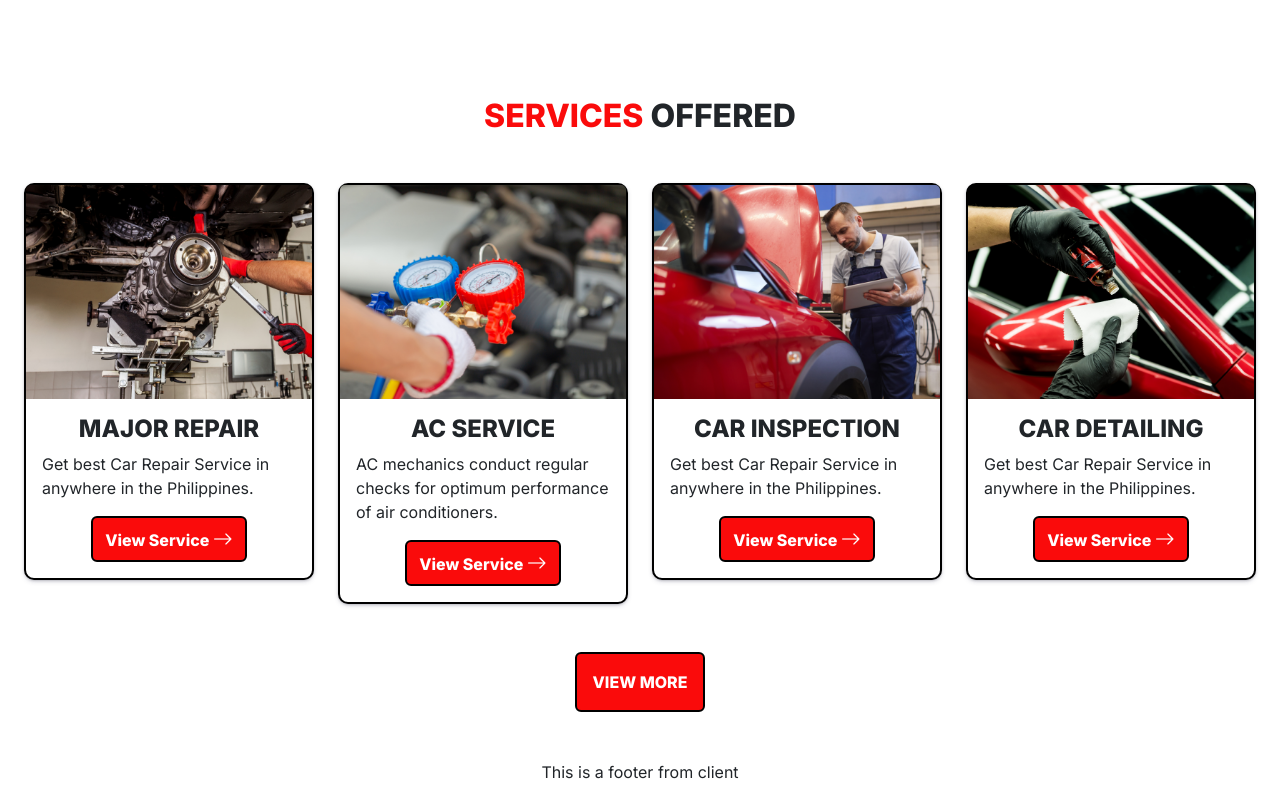
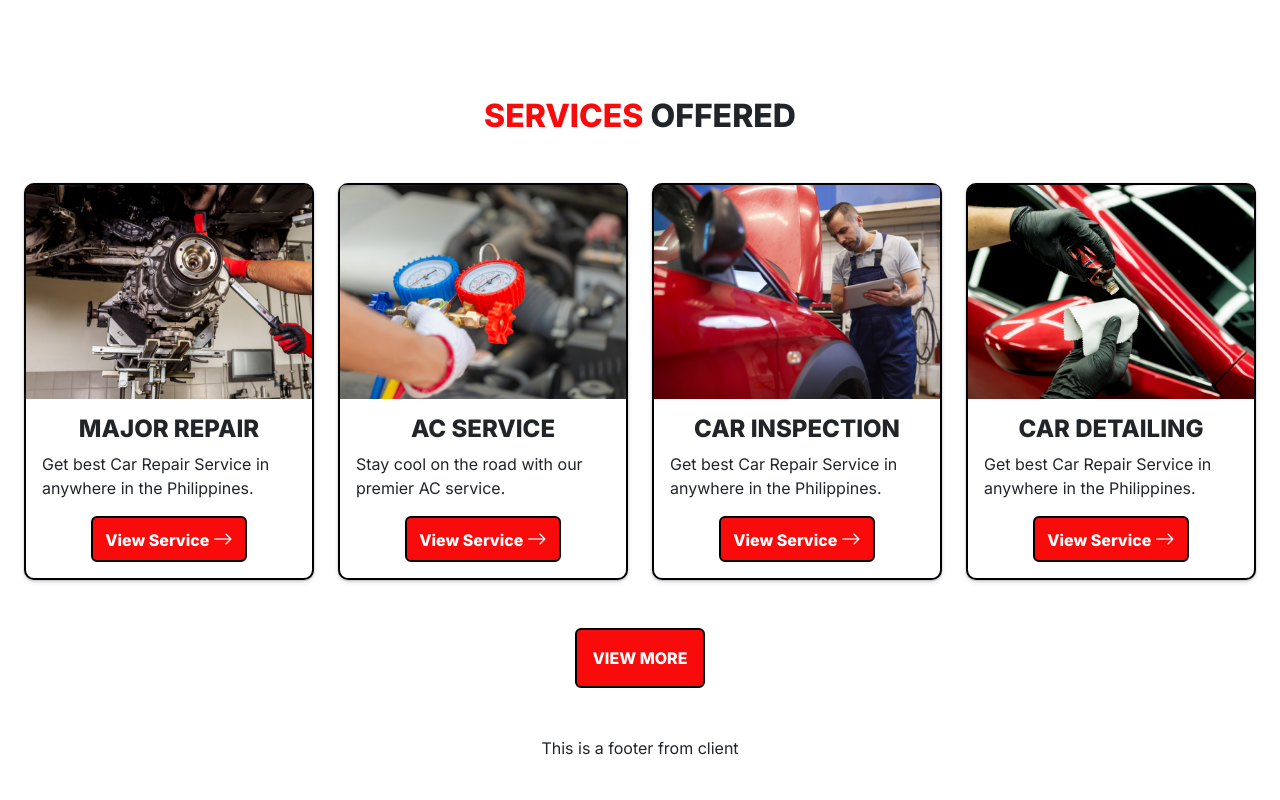
Before and after one commit to jaspherbagor/AutoConnect, a React (Create React App) app in the folder front-end/: page / in a window 1280 px wide. Shown: the part 687-1487 px from the top of the page. After the commit the page ends 1463 px from the top, so only its background shows below. Built offline with nearby package versions, Linux system fonts and the light colour scheme.

Commit message:
updated the description of the ac service card

```diff
--- a/front-end/src/components/pages/client/home.jsx
+++ b/front-end/src/components/pages/client/home.jsx
@@ -115,7 +115,7 @@ const Home = () => {
                             <img src="../images/ac_service.png" className="card-img-top img-fluid" alt="..."/>
                             <div className="card-body">
                                 <h4 className="card-head fw-bolder">AC SERVICE</h4>
-                                <p className="card-text text-start">AC mechanics conduct regular checks for optimum performance of air conditioners.</p>
+                                <p className="card-text text-start">Stay cool on the road with our premier AC service.</p>
                                 <a href="">
                                     <button className="btn btn-danger fw-semibold view-service-btn">View Service <i className="bi bi-arrow-right fs-5"></i></button>
                                 </a>
```
